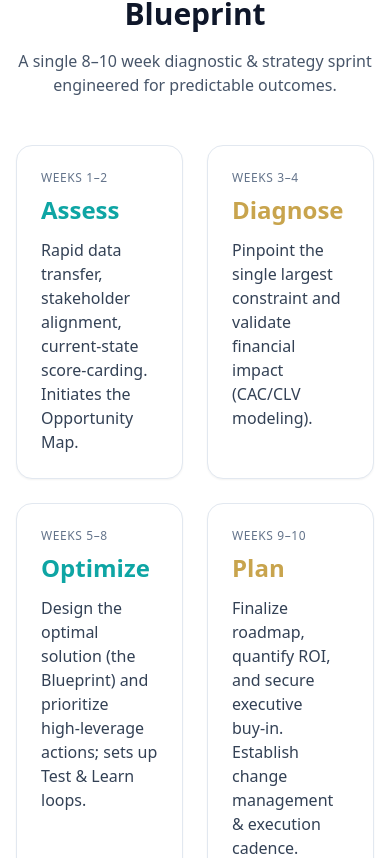
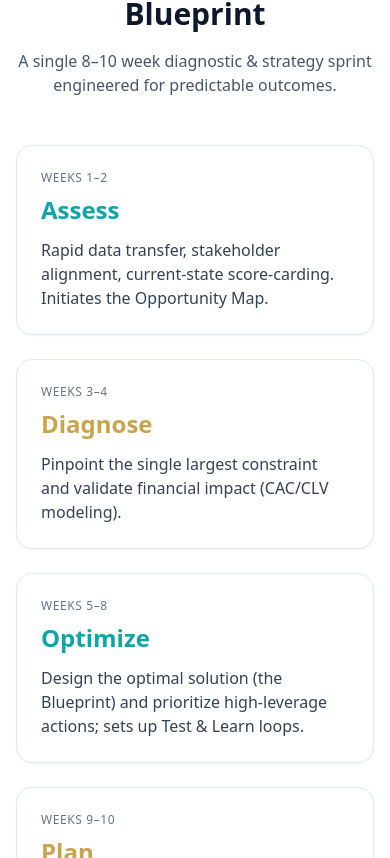
Before and after one commit to nabiliogram/sprint, a React (Vite) app: page / in a window 390 px wide. Shown: the part 2886-3744 px from the top of the page. Built offline with nearby package versions, Linux system fonts and the light colour scheme.

Commit message:
Update App.jsx

```diff
--- a/src/App.jsx
+++ b/src/App.jsx
@@ -611,7 +611,7 @@ const App = () => {
           title="The Growth Assembly Blueprint"
           kicker="A single 8–10 week diagnostic & strategy sprint engineered for predictable outcomes."
         />
-        <div className="mx-auto max-w-7xl px-4 sm:px-6 lg:px-8 mt-12 grid grid-cols-2 lg:grid-cols-4 gap-6">
+        <div className="mx-auto max-w-7xl px-4 sm:px-6 lg:px-8 mt-12 grid grid-cols-1 sm:grid-cols-2 lg:grid-cols-4 gap-6">
           {[
             {
               phase: "Assess",
@@ -797,7 +797,7 @@ const App = () => {
           </div>
 
           {/* SME Grid */}
-          <div className="mt-8 grid grid-cols-2 lg:grid-cols-3 gap-6">
+          <div className="mt-8 grid grid-cols-1 sm:grid-cols-2 lg:grid-cols-3 gap-6">
             {SMES.map((m, i) => (
               <Card key={i} className="p-5 flex flex-col justify-between">
                 <div>
```
